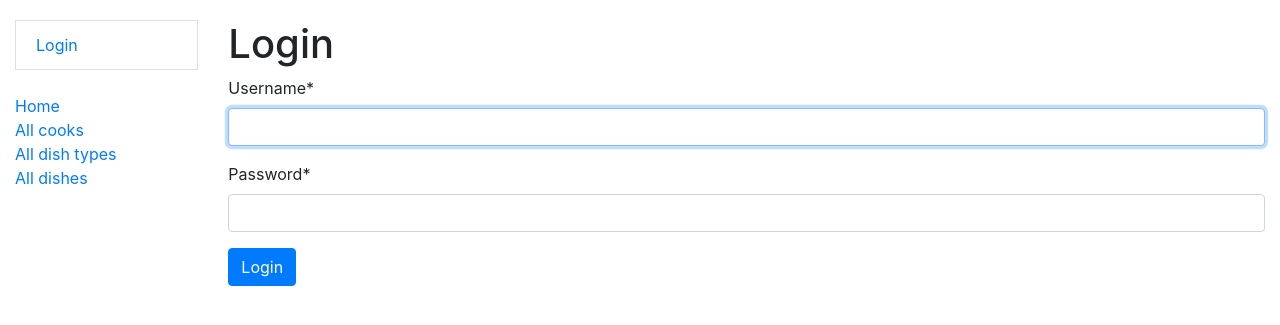
After one commit to RomanDanyl/Restaurant-kitchen-service, a Django app: page /accounts/login/ in a window 1280 px wide. The commit adds this page. Shown: the top 325 px of the page. Run offline with Django 5.2, Linux system fonts and the light colour scheme; some libraries are stand-ins or nearby versions.

Commit message:
Add crispy forms to progect, add login/logout

```diff
--- a/restaurant_kitchen_service/settings.py
+++ b/restaurant_kitchen_service/settings.py
@@ -38,6 +38,8 @@ INSTALLED_APPS = [
     "django.contrib.messages",
     "django.contrib.staticfiles",
     "debug_toolbar",
+    "crispy_forms",
+    "crispy_bootstrap4",
     "kitchen",
 ]
 
@@ -69,6 +71,8 @@ TEMPLATES = [
         },
     },
 ]
+
+CRISPY_TEMPLATE_PACK = "bootstrap4"
 
 WSGI_APPLICATION = "restaurant_kitchen_service.wsgi.application"
 
@@ -131,4 +135,6 @@ DEFAULT_AUTO_FIELD = "django.db.models.BigAutoField"
 
 AUTH_USER_MODEL = "kitchen.Cook"
 
+LOGIN_REDIRECT_URL = "/kitchen/"
+
 INTERNAL_IPS = ["127.0.0.1"]
--- a/restaurant_kitchen_service/urls.py
+++ b/restaurant_kitchen_service/urls.py
@@ -21,5 +21,6 @@ from django.urls import path, include
 urlpatterns = [
     path("admin/", admin.site.urls),
     path("kitchen/", include("kitchen.urls", namespace="kitchen")),
+    path("accounts/", include("django.contrib.auth.urls")),
     path("__debug__/", include("debug_toolbar.urls")),
 ]
--- a/templates/includes/sidebar.html
+++ b/templates/includes/sidebar.html
@@ -1,4 +1,16 @@
 <ul class="sidebar-nav">
+  {% if user.is_authenticated %}
+    <li class="list-group-item">User: <a href="{{ user.get_absolute_url }}">{{ user.get_username }}</a></li>
+    <li class="list-group-item">
+      <form method="post" action="{% url 'logout' %}">
+        {% csrf_token %}
+        <button type="submit" class="btn btn-link">Logout</button>
+      </form>
+    </li>
+  {% else %}
+    <li class="list-group-item"><a href="{% url 'login'%}?next={{request.path}}">Login</a></li>
+  {% endif %}
+  <br>
   <li><a href="{% url 'kitchen:index' %}">Home</a></li>
   <li><a href="{% url 'kitchen:cook-list' %}">All cooks</a></li>
   <li><a href="{% url 'kitchen:dish-type-list' %}">All dish types</a></li>
--- a/templates/kitchen/index.html
+++ b/templates/kitchen/index.html
@@ -8,4 +8,8 @@
     <li>{{ num_dish_types }} best type of dish!</li>
     <li>{{ num_dishes }} excellent dish!</li>
   </ul>
+
+  <p>You have visited this page
+      {{ num_visits }} time{{ num_visits|pluralize }}.
+  </p>
 {% endblock %}
--- /dev/null
+++ b/templates/registration/login.html
@@ -0,0 +1,24 @@
+{% extends "base.html" %}
+{% load crispy_forms_filters %}
+
+{% block content %}
+
+{% if form.errors %}
+  <p>Your username and password didn't match. Please try again.</p>
+{% endif %}
+
+<h1>Login</h1>
+
+{% if next %}
+  <p>Please login to see this page.</p>
+{% endif %}
+
+<form method="post" action="{% url 'login' %}">
+  {% csrf_token %}
+  {{ form|crispy }}
+
+  <input type="submit" value="Login" class="btn btn-primary" />
+  <input type="hidden" name="next" value="{{ next }}" />
+</form>
+
+{% endblock %}
```
Also changed, not shown: templates/registration/logged_out.html (added, +7 -0 lines).
